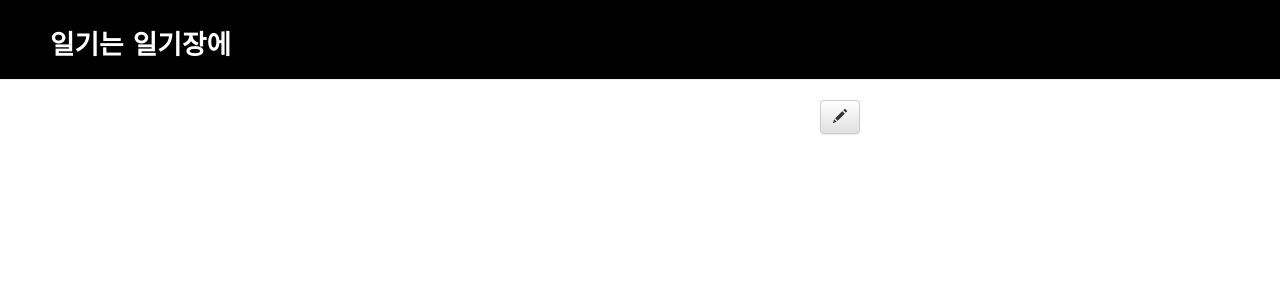
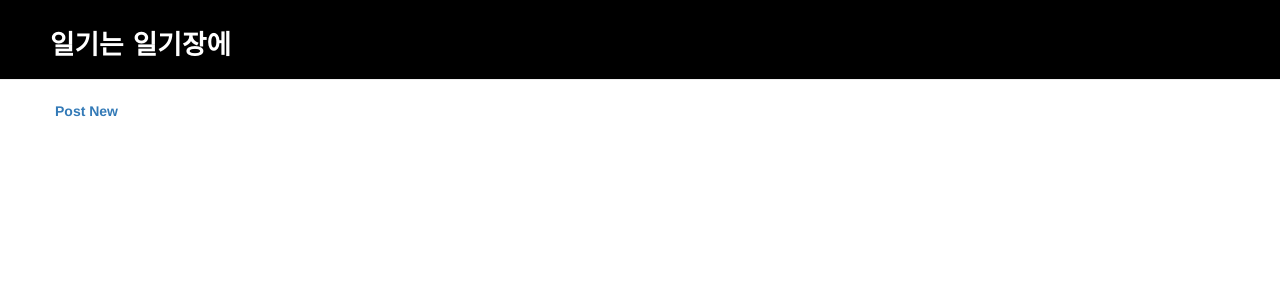
Before and after one commit to Saaks/my-first-blog, a Django app: page / in a window 1280 px wide. Shown: the top 300 px of the page. Run offline with Django 3.2, Linux system fonts and the light colour scheme; the visitor is signed in with stand-in values (Sample User, id 1); data that the repository does not hold is empty; some libraries are stand-ins or nearby versions.

Commit message:
desc etc

```diff
--- a/blog/static/css/blog.css
+++ b/blog/static/css/blog.css
@@ -32,9 +32,7 @@ h1, h2, h3, h4 {
 }
 
 .top-menu, .top-menu:hover, .top-menu:visited {
-    color: #ffffff;
     float: right;
-    font-size: 26pt;
     margin-right: 20px;
 }
 
--- a/blog/templates/blog/base.html
+++ b/blog/templates/blog/base.html
@@ -1,5 +1,4 @@
 {% load static %}
-<!DOCTYPE html>
 <head>
     <title>일기는 일기장에</title>
     <link rel="stylesheet" href="//maxcdn.bootstrapcdn.com/bootstrap/3.2.0/css/bootstrap.min.css">
@@ -9,7 +8,7 @@
 </head>
 <body>
     <div class="page-header">
-        <h1><b><a href="">일기는 일기장에</a></b></h1>
+        <h1><b><a href="{% url 'post_list' %}">일기는 일기장에</a></b></h1>
     </div>
     <div class="content container">
         <div class="row">
@@ -17,8 +16,10 @@
             {% block content %}
             {% endblock %}
             </div>
+        </div>
+        <div>
             {% if user.is_authenticated %}
-            <a href="{% url 'post_new' %}" class="btn btn-default"><span class="glyphicon glyphicon-pencil"></span></a>
+            <a href="{% url 'post_new' %}"><b>Post New</b></a>
             {% endif %}
         </div>
     </div>
--- a/blog/views.py
+++ b/blog/views.py
@@ -1,4 +1,3 @@
-from django.shortcuts import render
 from django.utils import timezone
 from .models import Post
 from .forms import PostForm
@@ -7,7 +6,7 @@ from django.shortcuts import render, get_object_or_404
 
 
 def post_list(request):
-    posts = Post.objects.filter(published_date__lte=timezone.now()).order_by('published_date')
+    posts = Post.objects.filter(published_date__lte=timezone.now()).order_by('-published_date')
     return render(request, 'blog/post_list.html', {'posts': posts})
 
 def post_new(request):
```
Also changed, not shown: blog/templates/blog/post_detail.html (+8 -4 lines).
